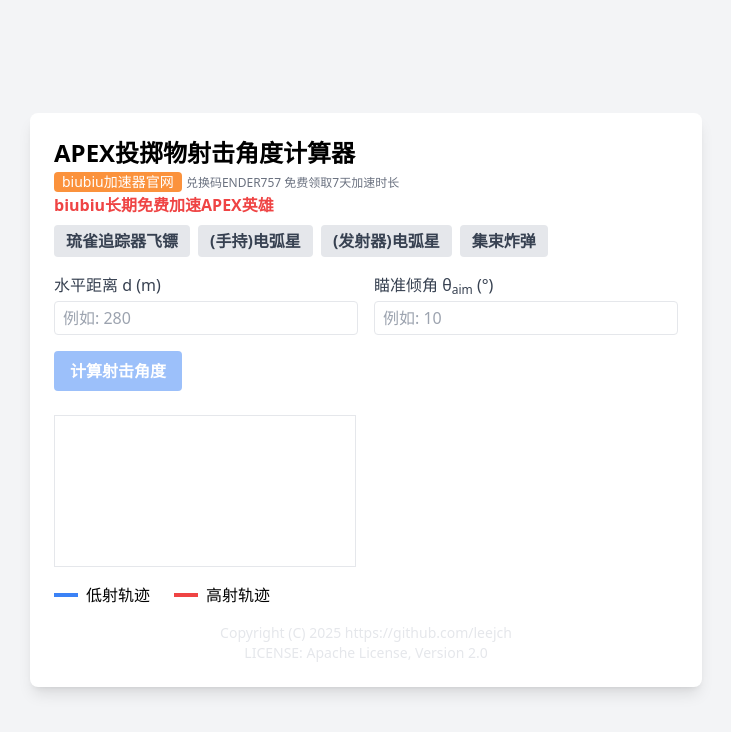
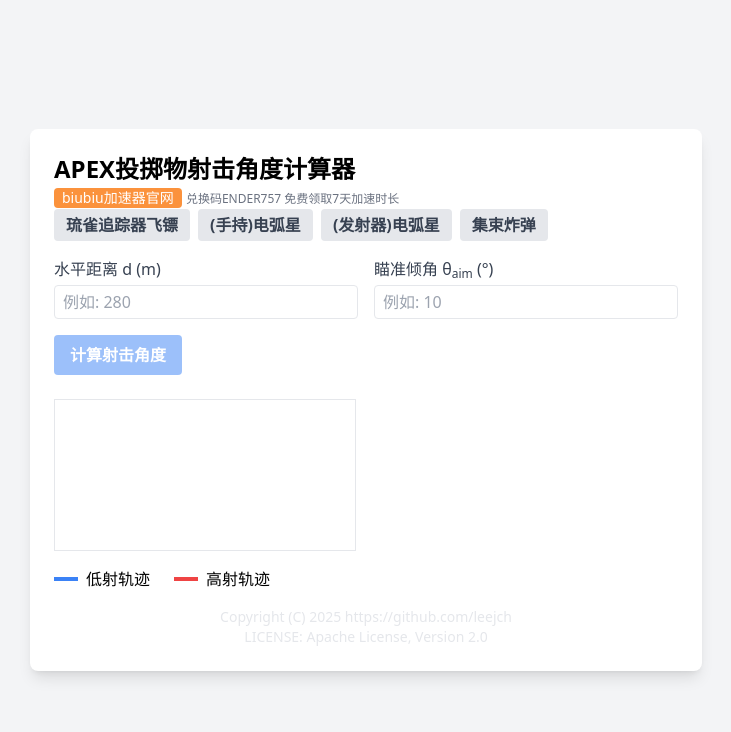
Before and after one commit to leejch/apex_sparrow_dart_calc, a website: page index.html in a window 1280 px wide. Shown: the whole page, without its empty margins (274-1005 px from the left). Drawn offline with Linux system fonts and the light colour scheme.

Commit message:
删去长期免费加速文案

```diff
--- a/index.html
+++ b/index.html
@@ -42,9 +42,9 @@
         兑换码ENDER757 免费领取7天加速时长
     </div>
     <!-- biubiu加速器推广 -->
-    <div class="text-base text-red-500 mb-2 font-bold">
-        biubiu长期免费加速APEX英雄
-    </div>
+<!--    <div class="text-base text-red-500 mb-2 font-bold">-->
+<!--        biubiu长期免费加速APEX英雄-->
+<!--    </div>-->
 
     <!-- 投掷物选择按钮组，默认不选中 -->
     <div id="weaponButtons" class="flex flex-wrap gap-2 mb-4">
```
